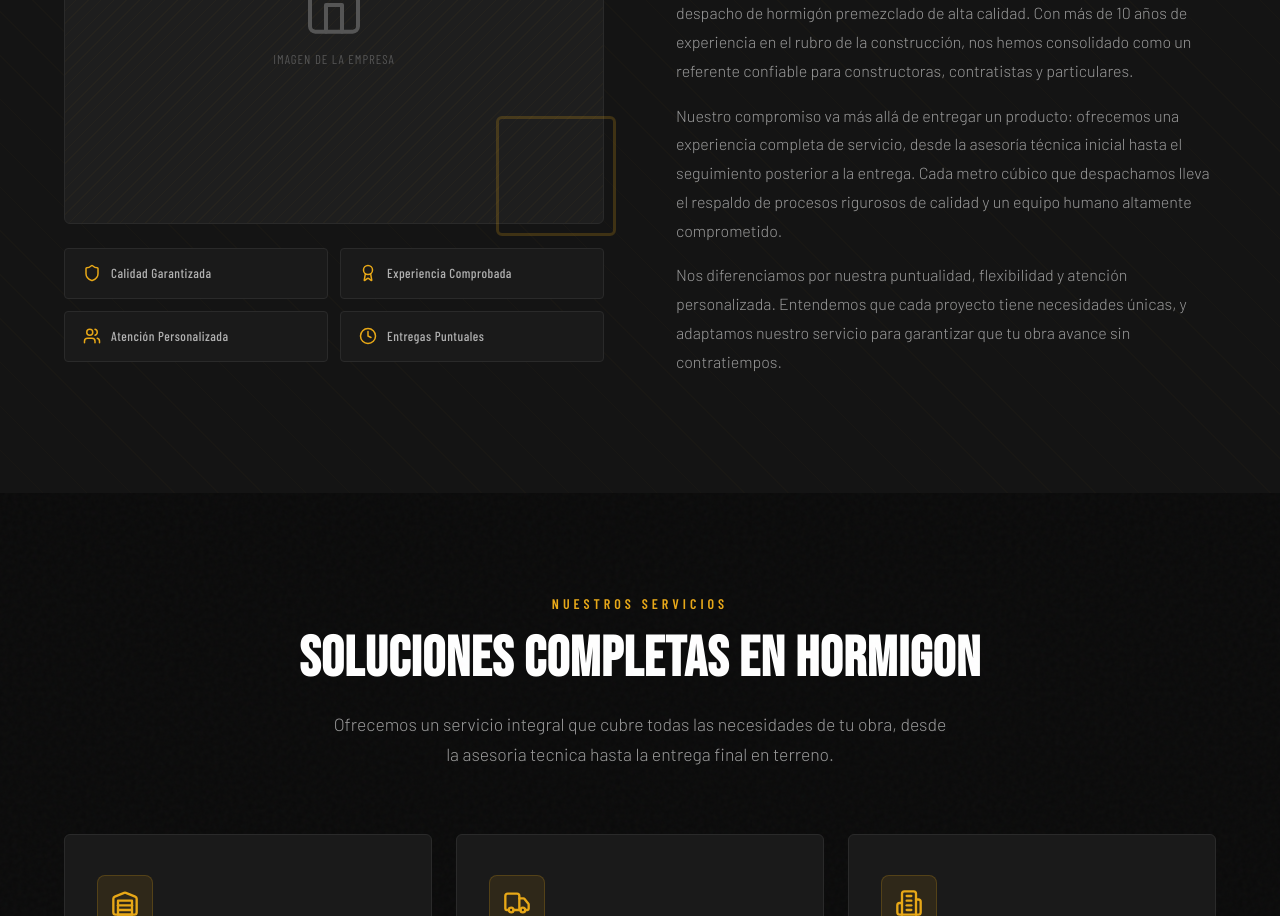
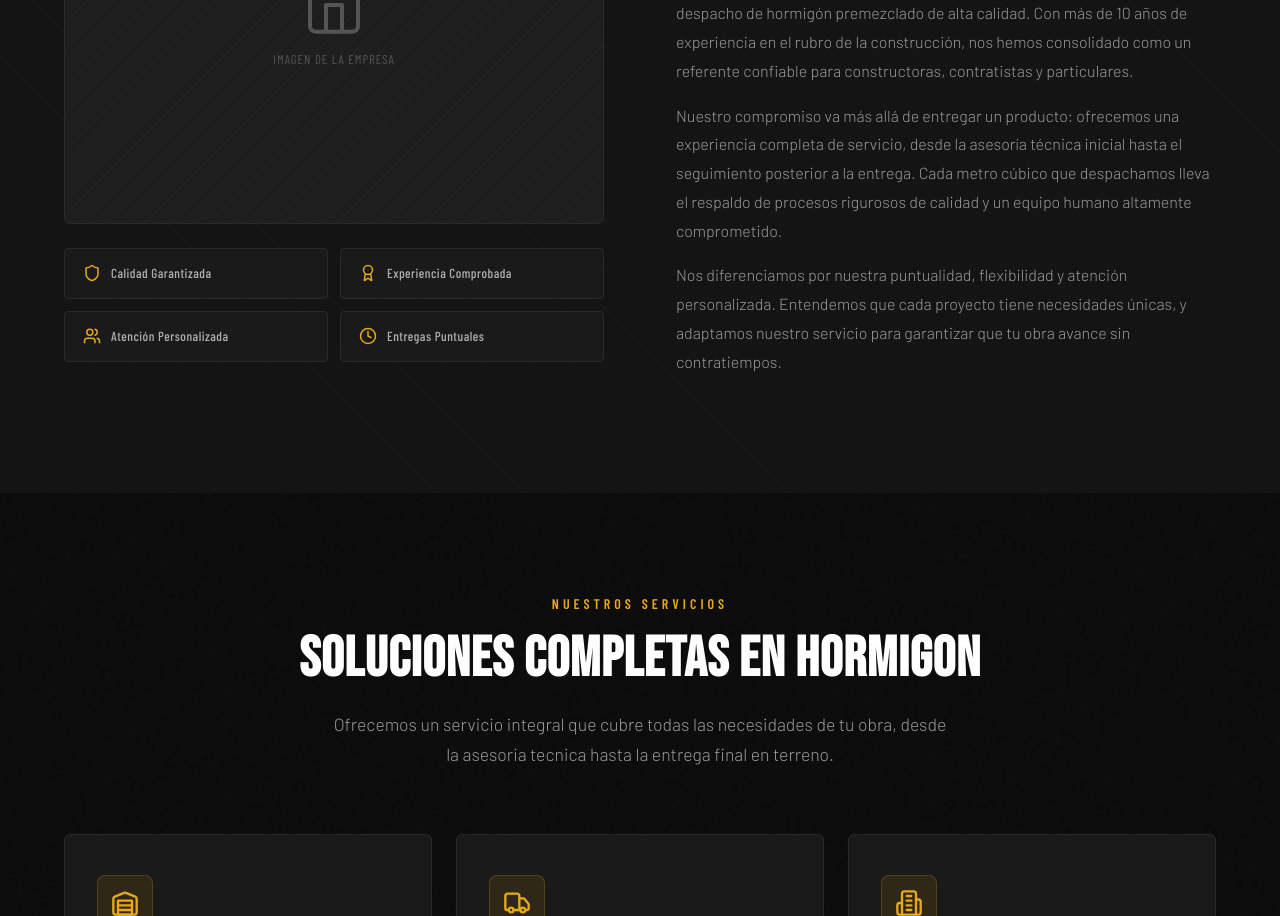
Before and after one commit to tomasvergaraj/landing-page, a React (Vite) app: page / in a window 1280 px wide. Shown: the part 1146-2062 px from the top of the page. Built offline with nearby package versions, Linux system fonts and the light colour scheme.

Commit message:
Remove about image accent

```diff
--- a/src/components/About.css
+++ b/src/components/About.css
@@ -68,18 +68,6 @@
   font-size: 0.8rem;
   letter-spacing: 1px;
   text-transform: uppercase;
-}
-
-.about__image-accent {
-  position: absolute;
-  bottom: -12px;
-  right: -12px;
-  width: 120px;
-  height: 120px;
-  border: 3px solid var(--gold);
-  border-radius: 6px;
-  opacity: 0.2;
-  pointer-events: none;
 }
 
 .about__highlights {
@@ -161,9 +149,6 @@
     text-align: center;
   }
 
-  .about__image-accent {
-    display: none;
-  }
 }
 
 @media (max-width: 480px) {
--- a/src/components/About.jsx
+++ b/src/components/About.jsx
@@ -28,7 +28,6 @@ export default function About() {
                   <span>Imagen de la empresa</span>
                 </div>
               </div>
-              <div className="about__image-accent" />
             </div>
             <div className="about__highlights">
               {highlights.map(({ icon: Icon, label }) => (
```
